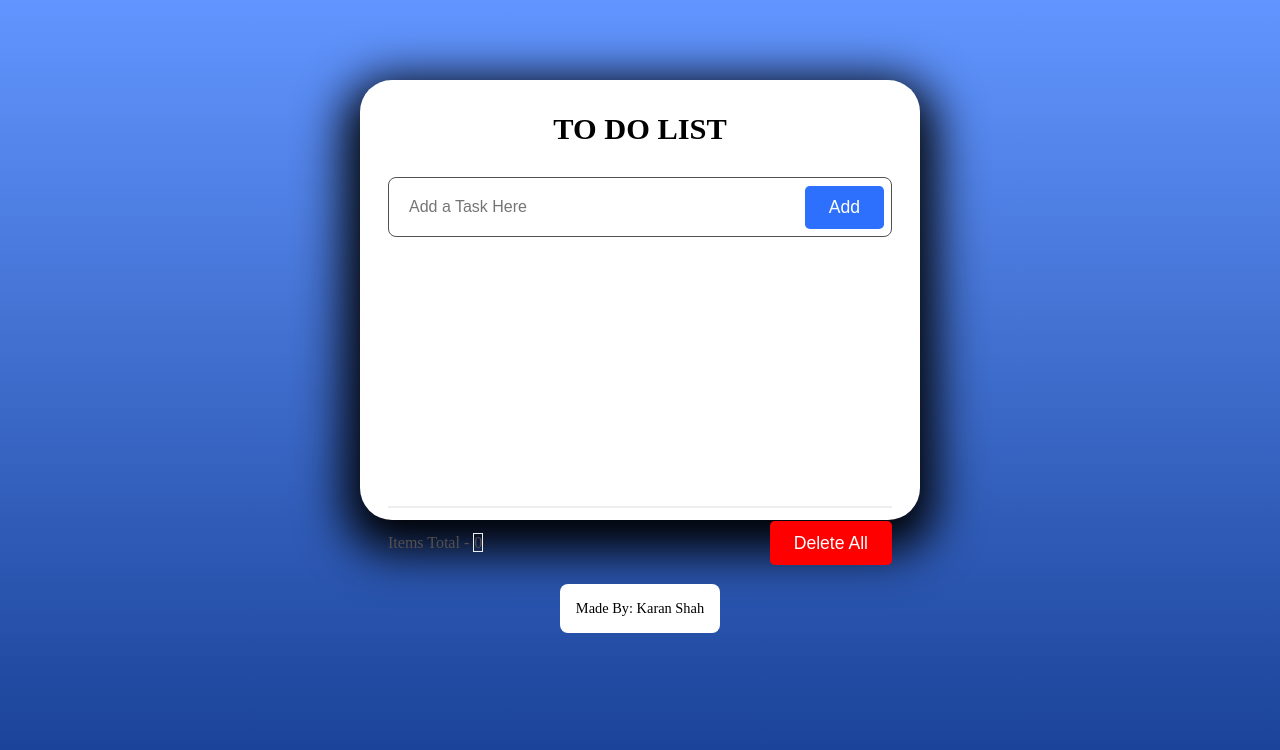
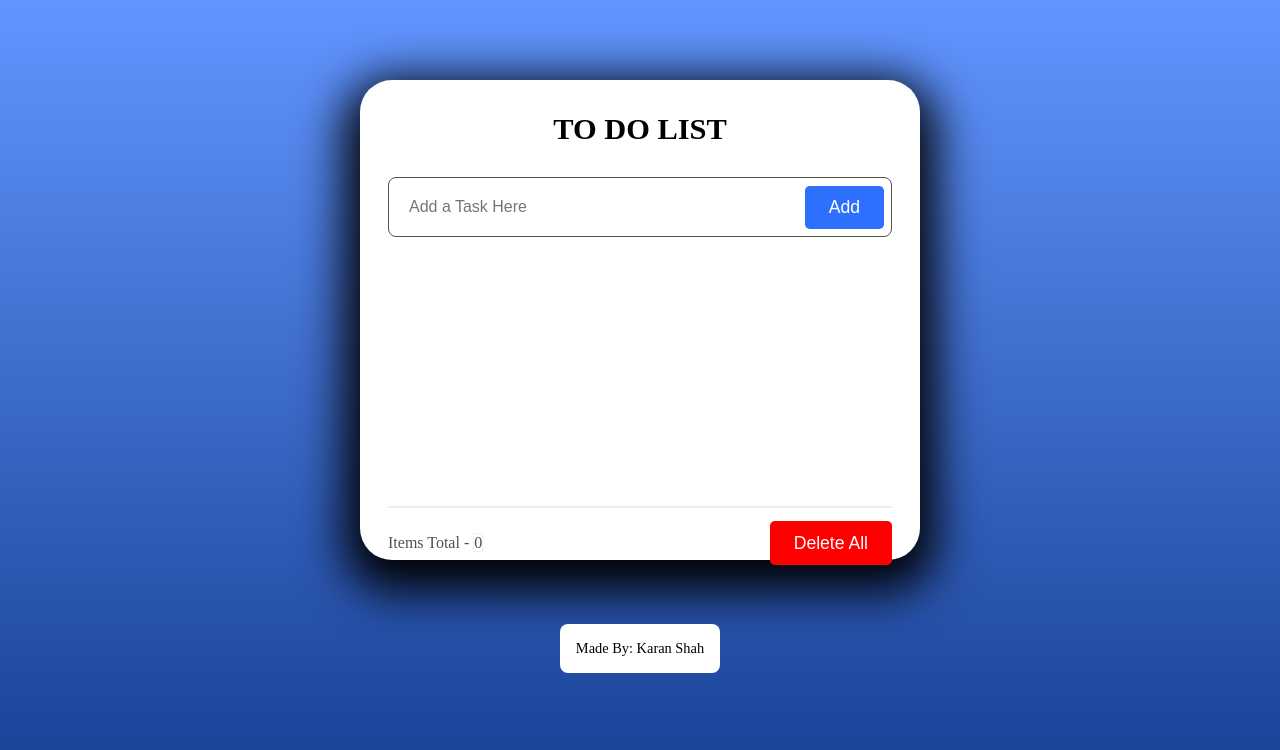
Before and after one commit to karanshah1561998/ToDoApp, a React (Create React App) app: page / in a window 1280 px wide. Shown: the top 750 px of the page. Built offline with nearby package versions, Linux system fonts and the light colour scheme.

Commit message:
css - height issue fix

```diff
--- a/src/components/style.css
+++ b/src/components/style.css
@@ -32,7 +32,7 @@
 .todo {
     display: flex;
     flex-direction: column;
-    height: 55%;
+    height: 60%;
     width: 60%;
     background: var(--white);
     border-radius: 2rem;
```
